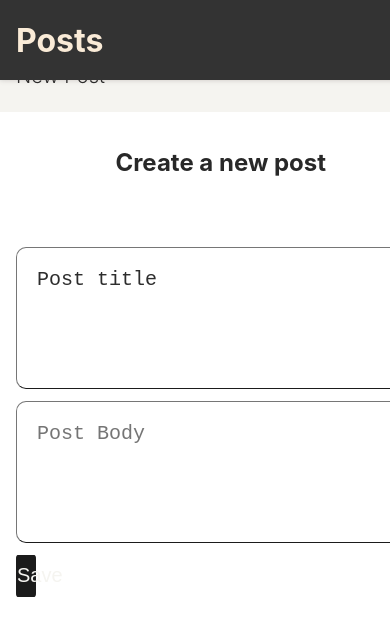
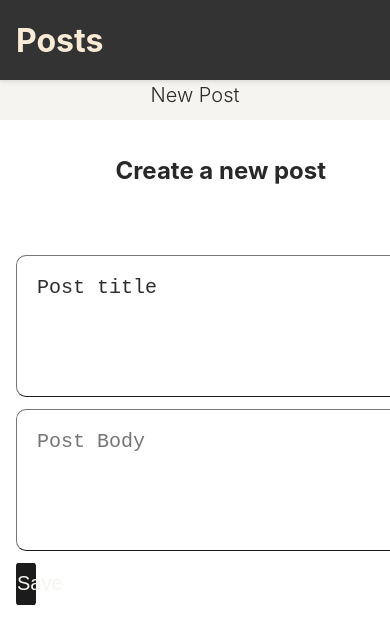
Before and after one commit to Sushrut-Kadam/CodeChallengeViamagus, a React (Create React App) app: page /newpost in a window 390 px wide. Shown: the top 644 px of the page. Built offline with nearby package versions, Linux system fonts and the light colour scheme.

Commit message:
Responsiveness added

```diff
--- a/src/css/home.css
+++ b/src/css/home.css
@@ -1,12 +1,14 @@
 .paginationButtons{
     width: 80%;
-    height: 40px;
+    margin-bottom: 2%;
+    padding-bottom: 2%;
     display: flex;
     justify-content: center;
 }
 
 .paginationButtons button{
     padding: 0px;
+    width: 5vw;
     text-align: center;
     margin: 0 5px;
     border: 1px solid #2b2b2b;
@@ -20,3 +22,21 @@
     color: #f5f4f0;
     background-color: #2b2b2b;
 }
+
+@media screen and (max-width: 980px){
+    .paginationButtons button{
+        width: 8vw;
+    }
+}
+
+@media screen and (max-width: 600px){
+    .paginationButtons button{
+        width: 15vw;
+    }
+}
+
+@media screen and (max-width: 400px){
+    .paginationButtons button{
+        width: 25vw;
+    }
+}
--- a/src/css/layout.css
+++ b/src/css/layout.css
@@ -7,6 +7,7 @@
         width: 100%;
         flex: auto;
         flex-direction: column;
+        margin-bottom: 2em;
     }
 }
 
--- a/src/css/navigation.css
+++ b/src/css/navigation.css
@@ -1,16 +1,43 @@
 .navBar{
-    padding: 1em;
+    margin: 0;
+    padding: 0;
     background: #f5f4f0;
+    position: fixed;
+    height: 100%;
+    width: 200px;
+    overflow: auto;
+}
 
-    @media (max-width: 700px) {
-        paddding-top: 64px;
+.navBar a{
+    display: block;
+    height: 30px;
+    padding: 15px;
+    font-size: 20px;
+    font-weight: 300;
+    color: #2b2b2b;
+}
+
+.navBar a:active{
+    background: #2b2b2b;
+    color: #f5f4f0;
+}
+
+@media screen and (max-width: 700px){
+    .navBar{
+        width: 100%;
+        height: auto;
+        position: relative;
     }
 
-    @media (min-width: 700px) {
-        position: fixed;
-        width: 220px;
-        height: calc(100% - 64px);
-        overflow-y: scroll;
+    .navBar a{
+        float: left;
+    }
+}
+
+@media screen and (max-width: 400px){
+    .navBar a{
+        text-align: center;
+        float: none;
     }
 }
 
@@ -20,9 +47,3 @@
     list-style: none;
     line-height: 2;
 }
-
-a{
-    font-size: 20px;
-    font-weight: 300;
-    color: #2b2b2b;
-}
--- a/src/css/postfeed.css
+++ b/src/css/postfeed.css
@@ -26,3 +26,21 @@
     padding: 0px;
     margin: 0px;
 }
+
+@media screen and (max-width: 980px){
+    .btn.dark{
+        width: 8vw;
+    }
+}
+
+@media screen and (max-width: 600px){
+    .btn.dark{
+        width: 15vw;
+    }
+}
+
+@media screen and (max-width: 400px){
+    .btn.dark{
+        width: 25vw;
+    }
+}
```
